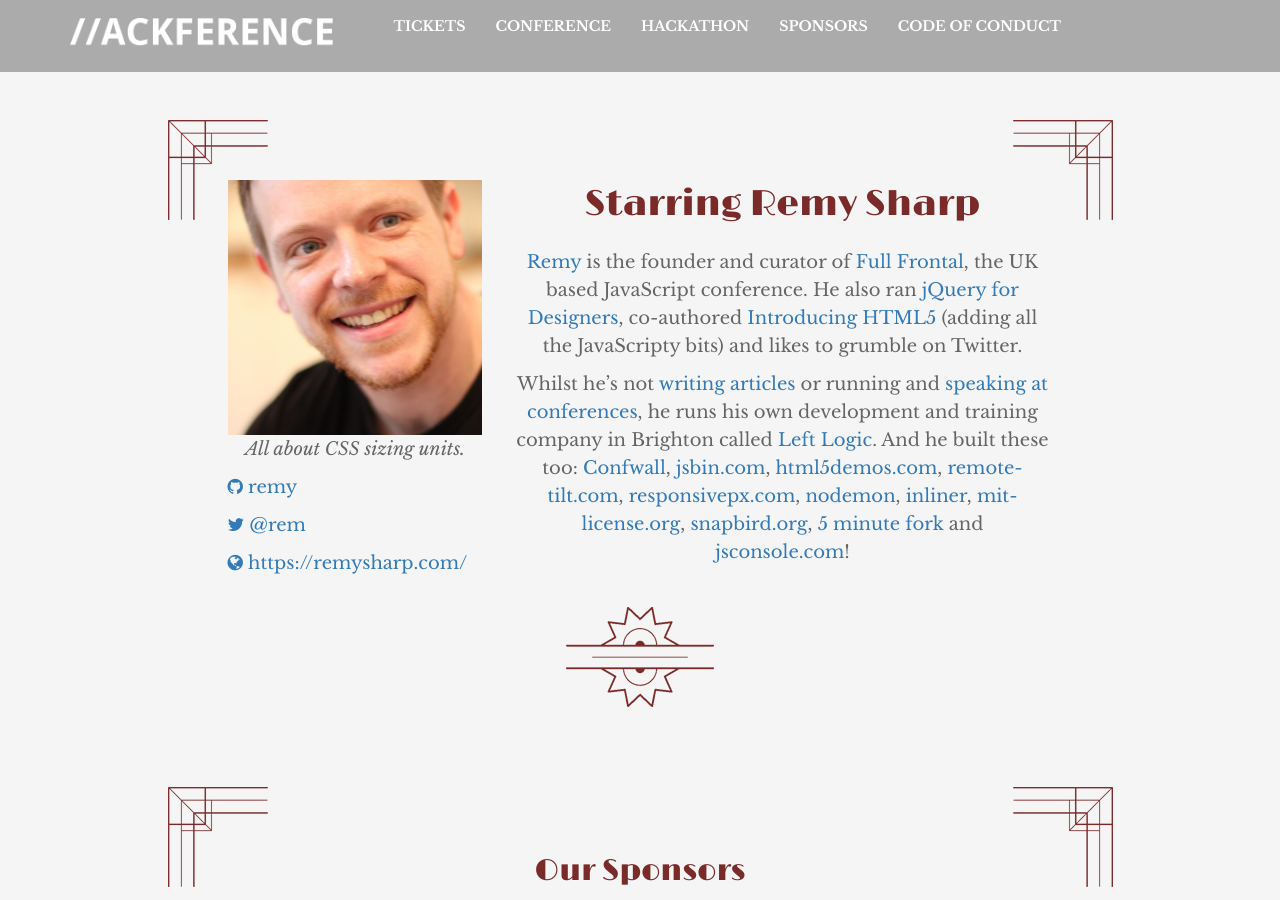
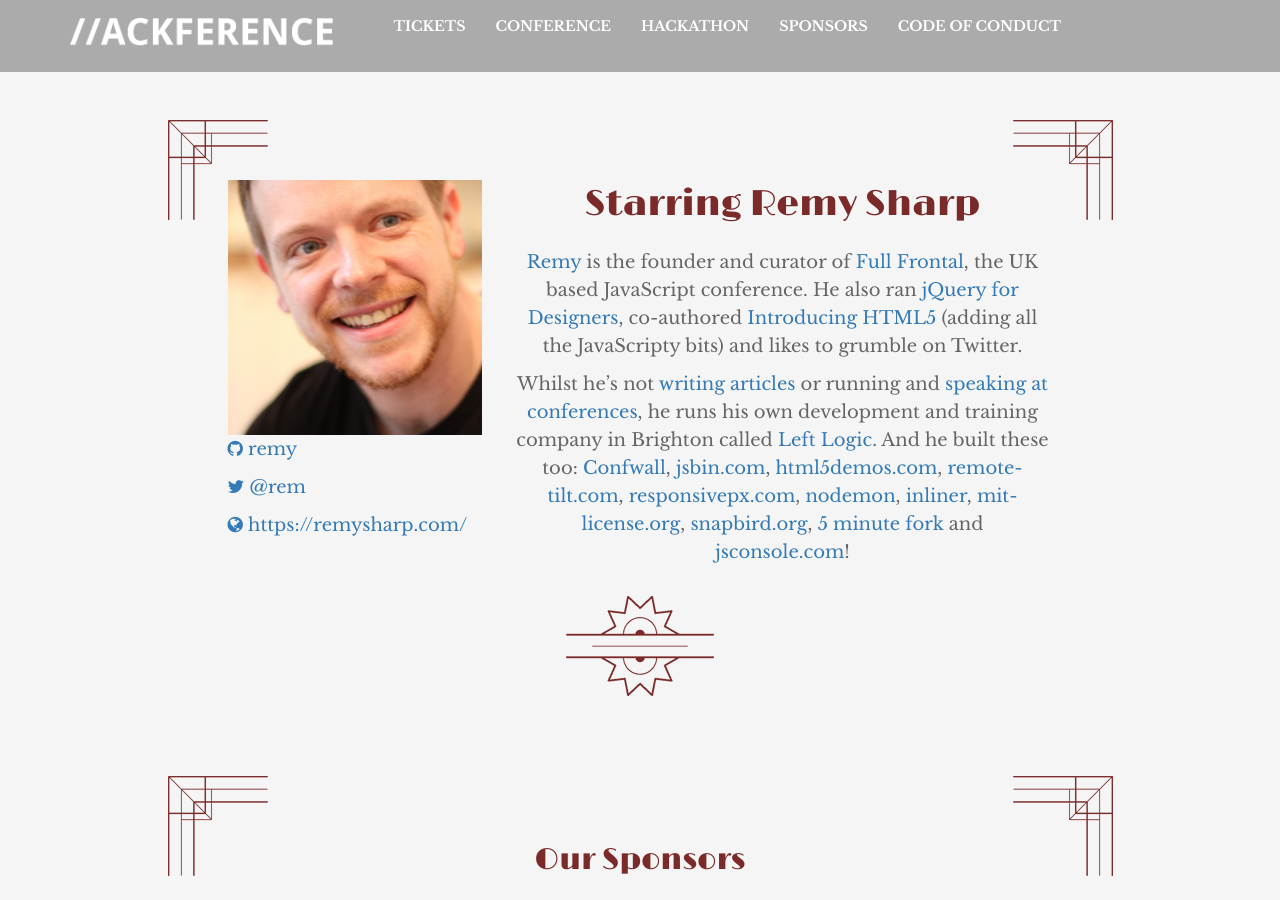
Before and after one commit to hackference/hackference-2016, a Jekyll site: the page built from _speakers/remy-sharp.html, in a window 1280 px wide and 900 px high. Built offline with Jekyll 4.4.1, drawn with Linux system fonts in a browser that asks for light colours; nearby versions of some CDN libraries.

Commit message:
Remove @remy tagline

```diff
--- a/_speakers/remy-sharp.html
+++ b/_speakers/remy-sharp.html
@@ -7,7 +7,6 @@
 url: remy-sharp.html
 image: remy-sharp.jpg
 website: https://remysharp.com/
-tagline: All about CSS sizing units.
 description: |
 
   [Remy][1] is the founder and curator of [Full Frontal][2], the UK based JavaScript conference. He also ran [jQuery for Designers][3], co-authored [Introducing HTML5][4] (adding all the JavaScripty bits) and likes to grumble on Twitter.
```
